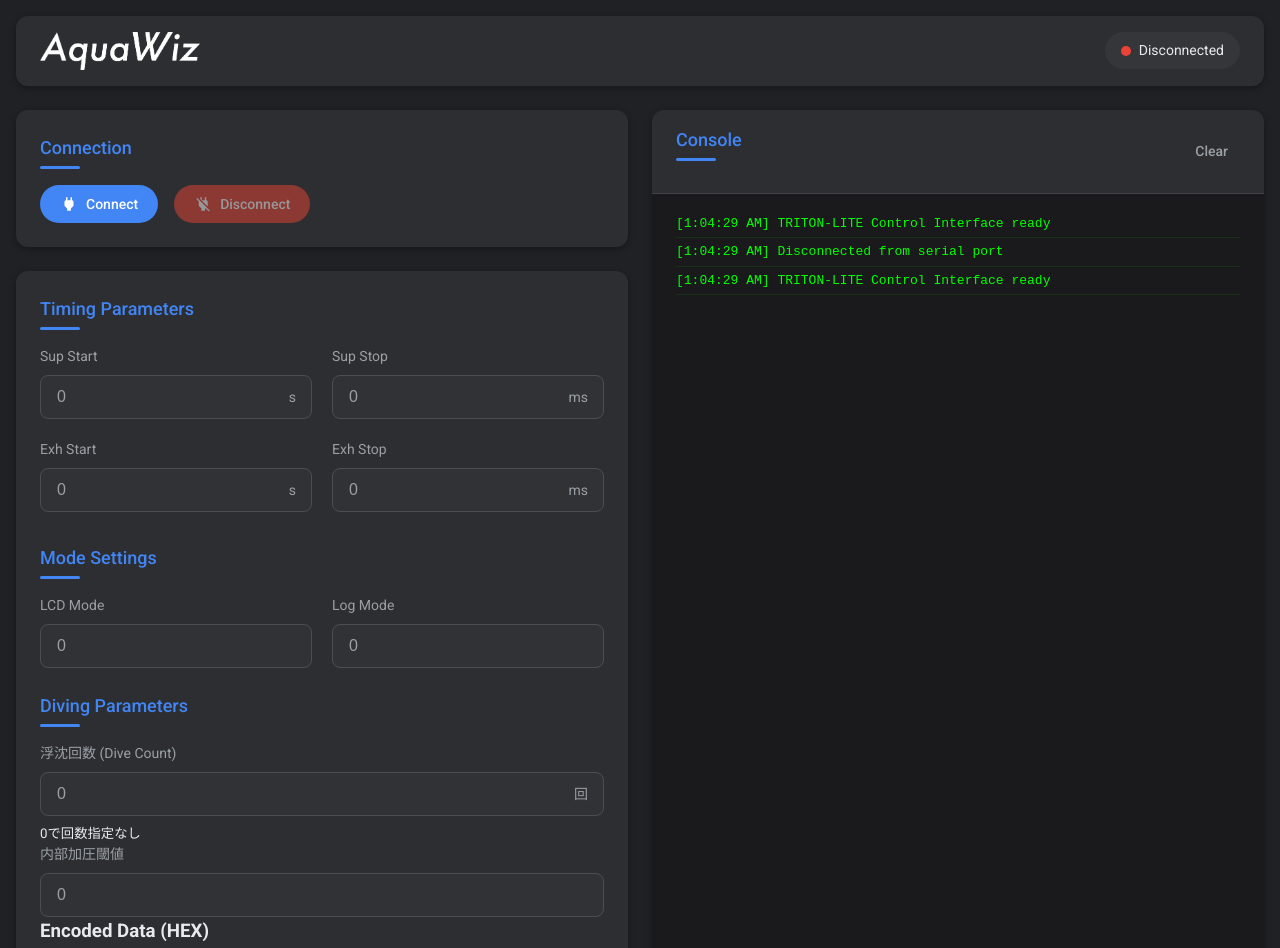
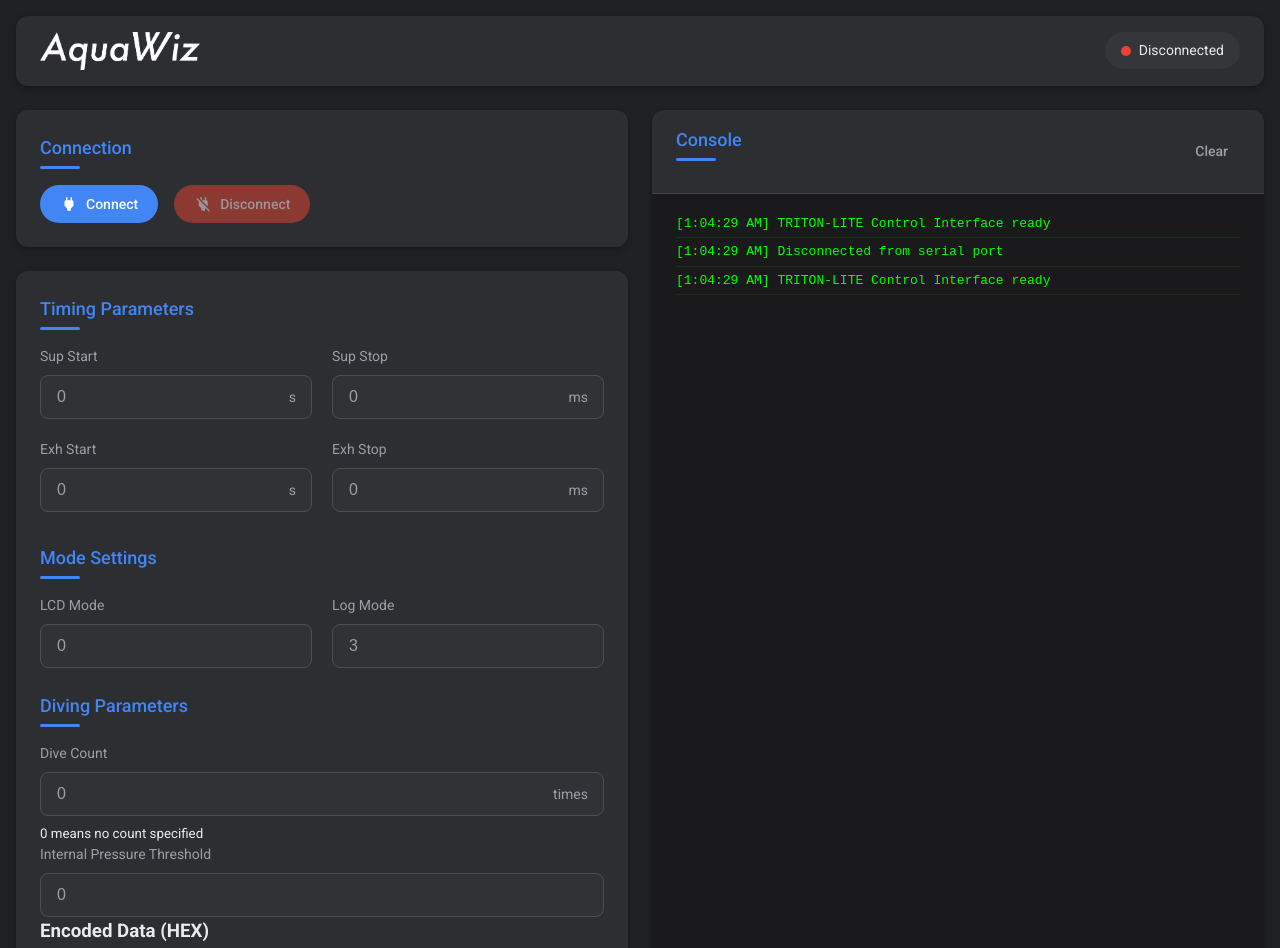
Before and after one commit to Triton-Project/Triton-Lite_Console, a React (Create React App) app in the folder triton-lite/: page / in a window 1280 px wide. Shown: the top 948 px of the page. Built offline with nearby package versions, Linux system fonts and the light colour scheme; a web font is replaced by a local one.

Commit message:
Update log mode and add dive count and pressure threshold parameters in App.js; improve labels and placeholders for clarity

```diff
--- a/triton-lite/src/App.js
+++ b/triton-lite/src/App.js
@@ -10,7 +10,7 @@ function App() {
     exhStart: '0',
     exhStop: '0',
     lcdMode: '0',
-    logMode: '0',
+    logMode: '3',
     diveCount: '0',      // Added dive count parameter
     pressureThreshold: '0' // Added pressure threshold parameter
   });
@@ -492,9 +492,9 @@ useEffect(() => {
                     id="logMode"
                     type="number"
                     value={parameters.logMode}
-                    onChange={handleParameterChange('logMode', 15)}
+                    onChange={handleParameterChange('logMode', 3)}
                     disabled={!isConnected}
-                    placeholder="0-15"
+                    placeholder="0-3"
                   />
                 </div>
               </div>
@@ -504,7 +504,7 @@ useEffect(() => {
 
             <div className="dive-controls">
               <div className="form-group">
-                <label htmlFor="diveCount">浮沈回数 (Dive Count)</label>
+                <label htmlFor="diveCount">Dive Count</label>
                 <div className="input-wrapper">
                   <input
                     id="diveCount"
@@ -514,13 +514,13 @@ useEffect(() => {
                     disabled={!isConnected}
                     placeholder="0-1023"
                   />
-                  <span className="input-unit">回</span>
+                  <span className="input-unit">times</span>
                 </div>
-                <small className="input-help">0で回数指定なし</small>
+                <small className="input-help">0 means no count specified</small>
               </div>
 
               <div className="form-group">
-                <label htmlFor="pressureThreshold">内部加圧閾値</label>
+                <label htmlFor="pressureThreshold">Internal Pressure Threshold</label>
                 <div className="input-wrapper">
                   <input
                     id="pressureThreshold"
```
Also changed, not shown: 1 other file (tests, documents, lock files or other folders).
